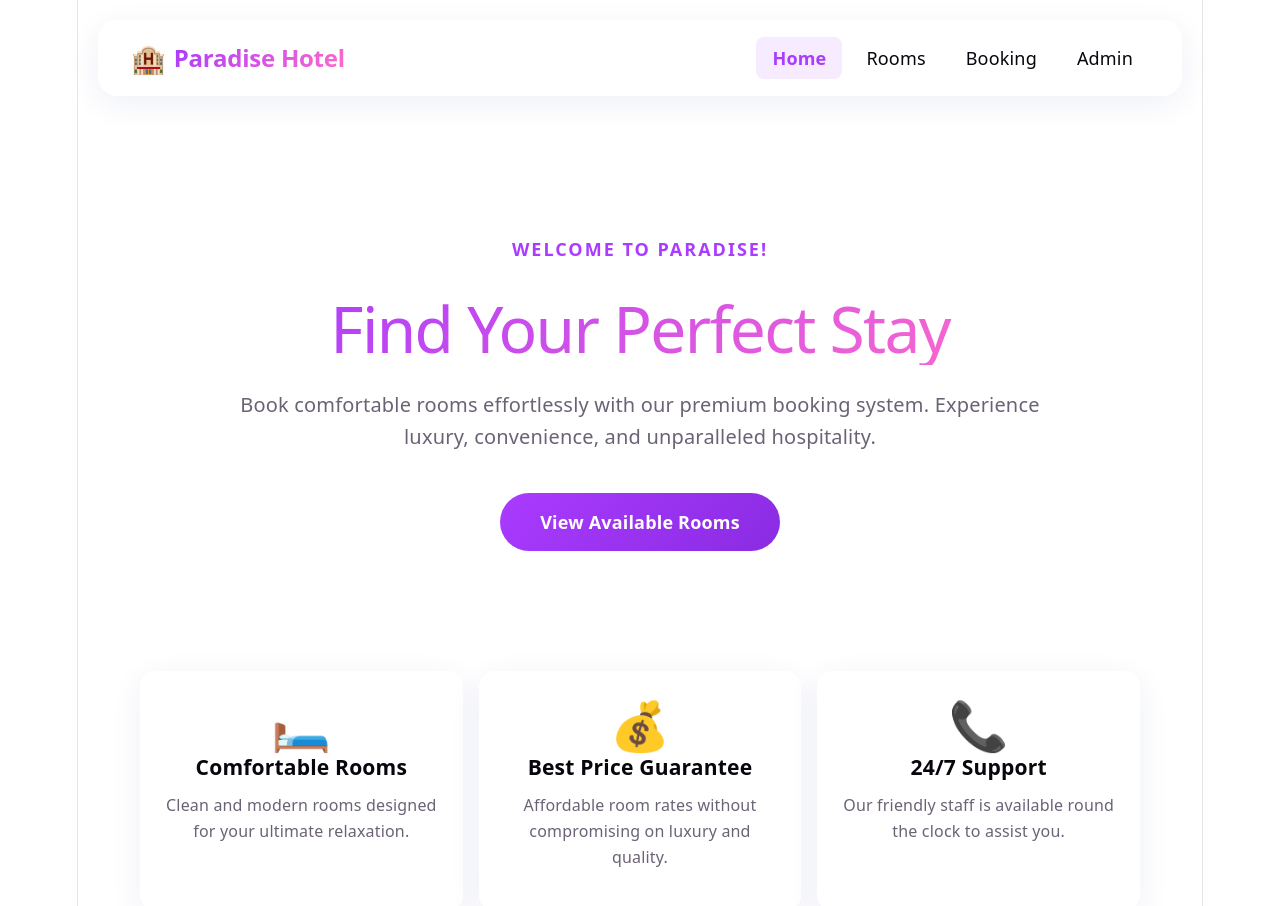
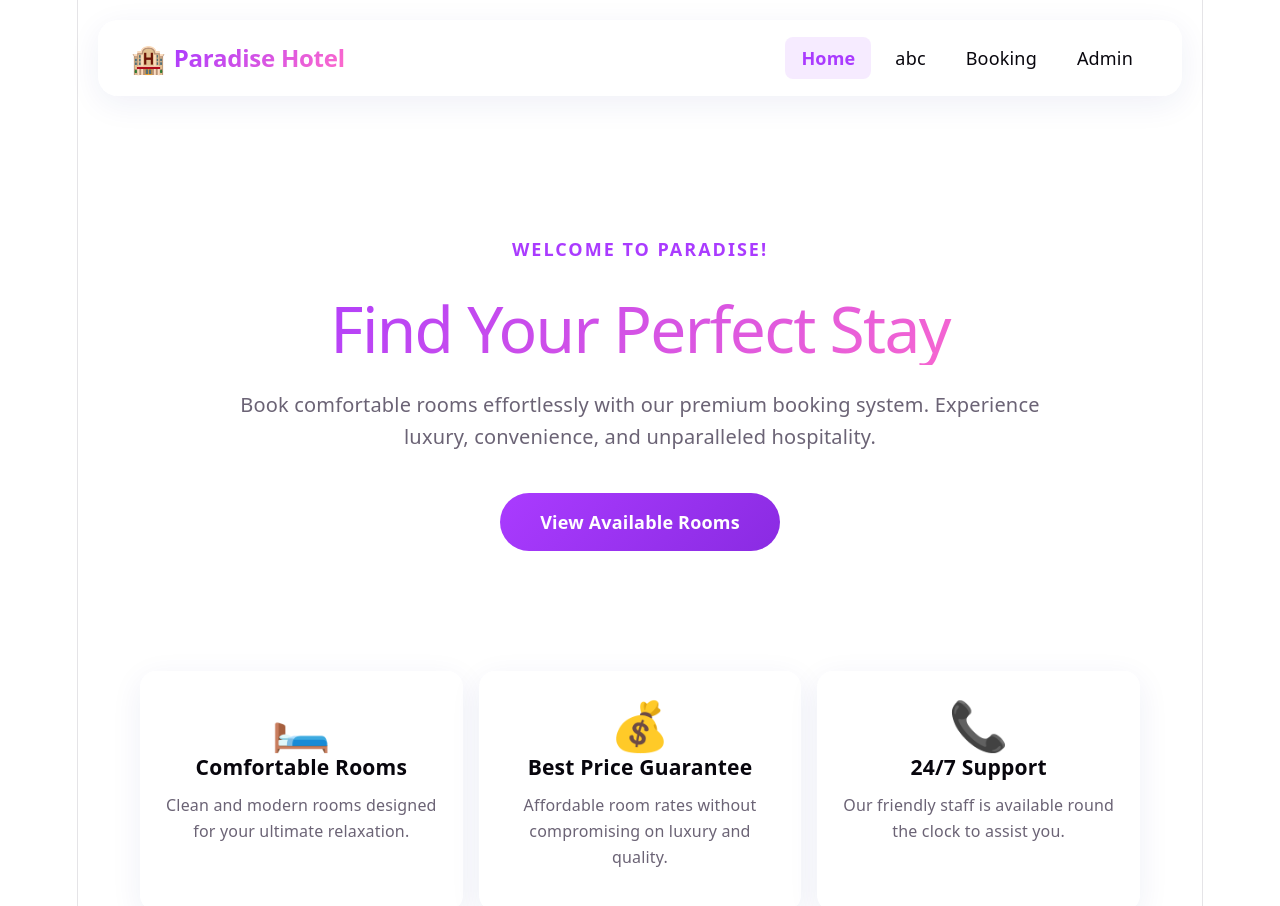
Before and after one commit to Lashandhananjaya/Hotel-Booking-System-DevOps, a React app in the folder frontend/: page / in a window 1280 px wide. Shown: the top 906 px of the page. Built offline with nearby package versions, Linux system fonts and the light colour scheme; the HTML template or start-up script is replaced by a standard one.

Commit message:
feat: add Navbar component with routing and active link styling

```diff
--- a/frontend/src/components/Navbar.jsx
+++ b/frontend/src/components/Navbar.jsx
@@ -32,7 +32,7 @@ function Navbar() {
 
       <div style={{ display: "flex", gap: "8px" }}>
         <Link to="/" style={getLinkStyle("/")}>Home</Link>
-        <Link to="/rooms" style={getLinkStyle("/rooms")}>Rooms</Link>
+        <Link to="/rooms" style={getLinkStyle("/rooms")}>abc</Link>
         <Link to="/booking" style={getLinkStyle("/booking")}>Booking</Link>
         <Link to="/admin" style={getLinkStyle("/admin")}>Admin</Link>
       </div>
```
